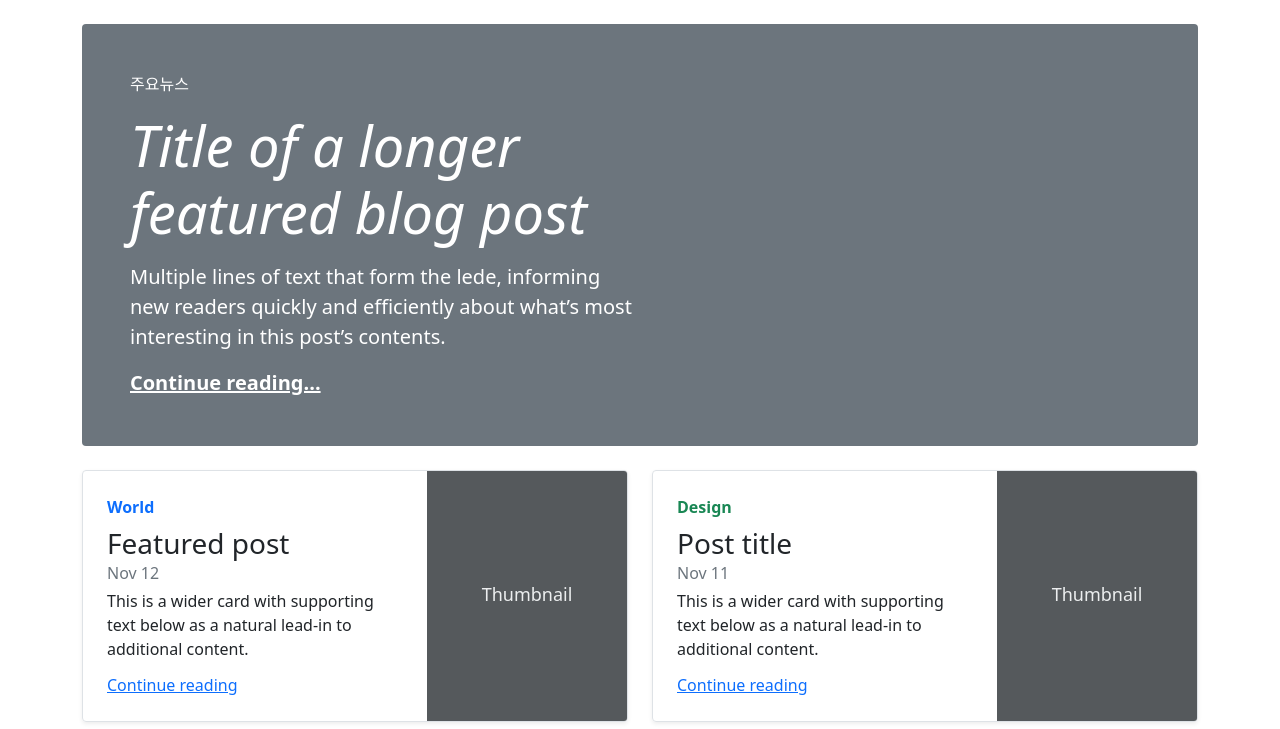
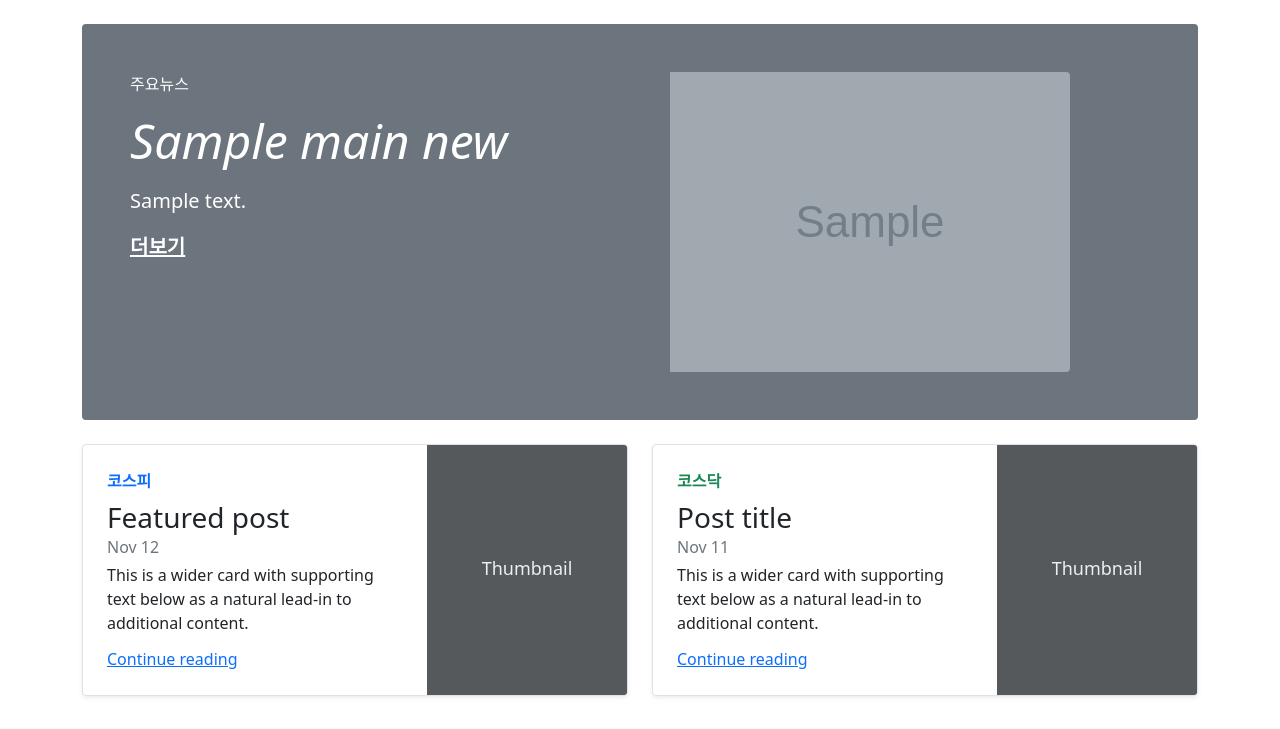
Before and after one commit to olive-su/django-practice, a Django app: template templates/stock/dashboard.html in a window 1280 px wide. Shown: the part 72-801 px from the top of the page. Run offline with Django 4.2, Linux system fonts and the light colour scheme; the template is opened without the code that fills it: most values are stand-ins (such as "Sample title", 1, 10 or a date in 2020); grey boxes marked "Sample" are stand-in pictures; some libraries are stand-ins or nearby versions.

Commit message:
Feat:대시보드 페이지 주요뉴스 추가

```diff
--- a/templates/stock/dashboard.html
+++ b/templates/stock/dashboard.html
@@ -36,6 +36,18 @@
             user-select: none;
         }
 
+        .img_div {
+            overflow: hidden;
+        }
+
+        .img_div img {
+            padding-left: 30;
+            opacity: 0.5;
+            object-fit: cover;
+            height: 100%;
+
+        }
+
         @media (min-width: 768px) {
             .bd-placeholder-img-lg {
                 font-size: 3.5rem;
@@ -65,22 +77,23 @@
         </div>
     </div>
     <main class="container">
-        <div class="p-4 p-md-5 mb-4 text-white rounded bg-secondary">
+        <div class="d-flex p-4 p-md-5 mb-4 text-white rounded bg-secondary">
             <div class="col-md-6 px-0">
                 <p class="text-strong">
                     주요뉴스
                 </p>
-                <h1 class="display-4 fst-italic">
-                    Title of a longer featured blog post
-                </h1>
+                <h3 class="display-5 fst-italic">
+                    {{main_news.news_title}}
+                </h3>
                 <p class="lead my-3">
-                    Multiple lines of text that form the lede, informing new readers
-                    quickly and efficiently about what’s most interesting in this post’s
-                    contents.
+                    {{main_news.news_content}}
                 </p>
                 <p class="lead mb-0">
-                    <a href="#" class="text-white fw-bold">Continue reading...</a>
+                    <a href={{main_news.news_link}} class="text-white fw-bold">더보기</a>
                 </p>
+            </div>
+            <div class="img_div rounded">
+                <img src={{main_news.news_image}}>
             </div>
         </div>
         <div class="row mb-2">
@@ -88,7 +101,7 @@
                 <div
                     class="row g-0 border rounded overflow-hidden flex-md-row mb-4 shadow-sm h-md-250 position-relative">
                     <div class="col p-4 d-flex flex-column position-static">
-                        <strong class="d-inline-block mb-2 text-primary">World</strong>
+                        <strong class="d-inline-block mb-2 text-primary">코스피</strong>
                         <h3 class="mb-0">Featured post</h3>
                         <div class="mb-1 text-muted">Nov 12</div>
                         <p class="card-text mb-auto">
@@ -112,7 +125,7 @@
                 <div
                     class="row g-0 border rounded overflow-hidden flex-md-row mb-4 shadow-sm h-md-250 position-relative">
                     <div class="col p-4 d-flex flex-column position-static">
-                        <strong class="d-inline-block mb-2 text-success">Design</strong>
+                        <strong class="d-inline-block mb-2 text-success">코스닥</strong>
                         <h3 class="mb-0">Post title</h3>
                         <div class="mb-1 text-muted">Nov 11</div>
                         <p class="mb-auto">
```
Also changed, not shown: stock/views.py (+58 -6 lines).
